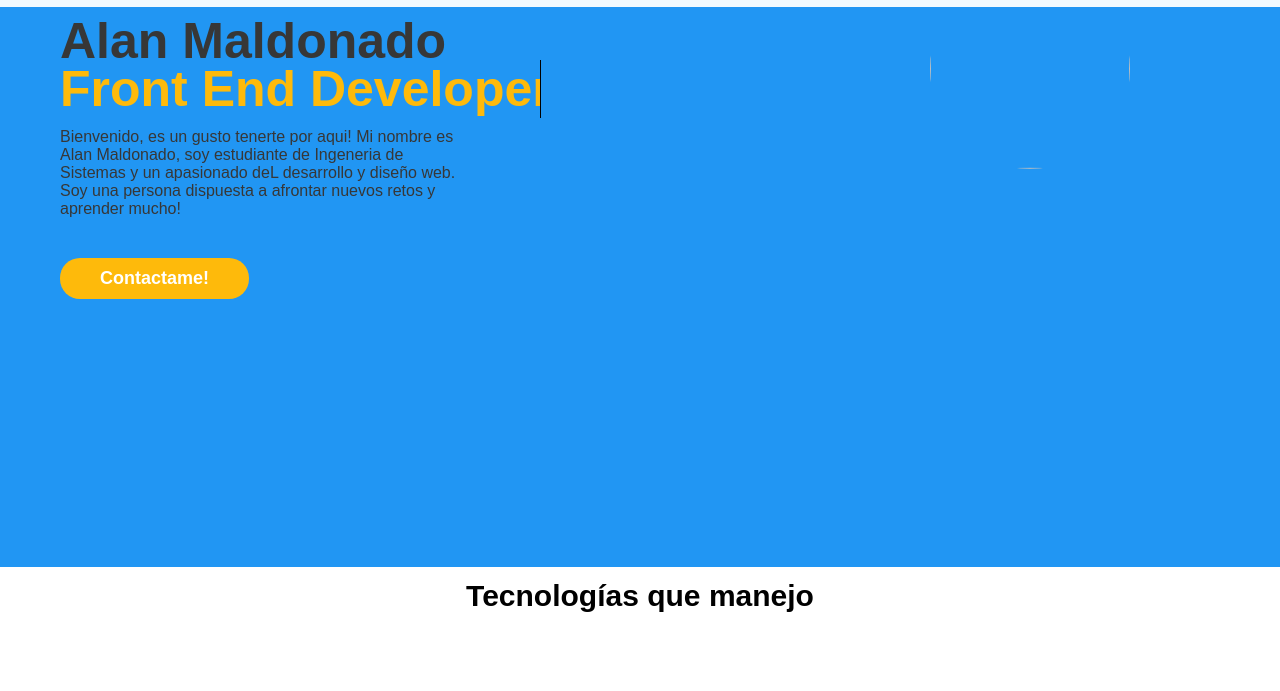
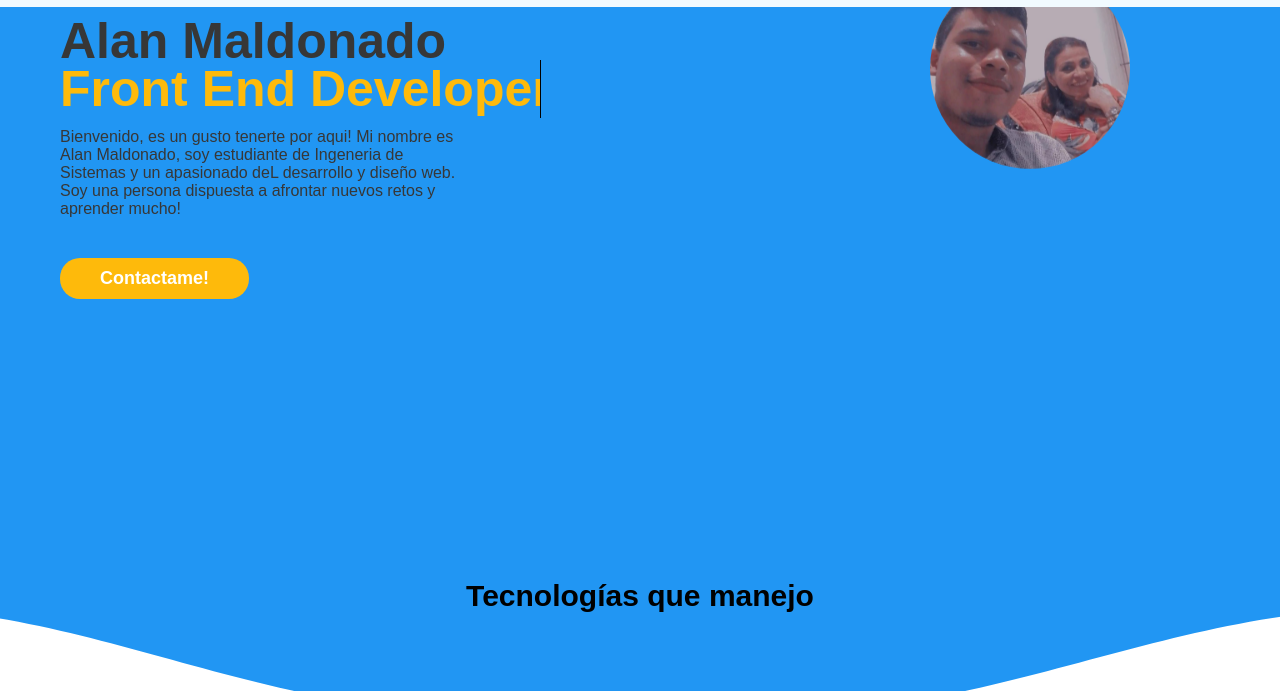
Before and after one commit to AlanMaldonado1/Portafolio-web-, a plain HTML site: page index.html in a window 1280 px wide. Shown: the part 73-764 px from the top of the page. Drawn offline with nearby package versions, Linux system fonts and the light colour scheme.

Commit message:
Add files via upload

```diff
--- a/index.html
+++ b/index.html
@@ -49,7 +49,7 @@
                 <input type="button" value="Contactame!">
             </div>
                 <div class="container-img">
-                    <img src="img/foto.jpg" alt="">
+                    <img src="foto.jpg" alt="">
                 </div>
             </div>
 
--- a/style.css
+++ b/style.css
@@ -201,7 +201,7 @@ nav ul li a:hover {
   top: 0;
 }
 .wave {
-  background-image: url("../img/wd1.svg");
+  background-image: url("wd1.svg");
   width: 100%;
   height: 100%;
   position: absolute;
```
